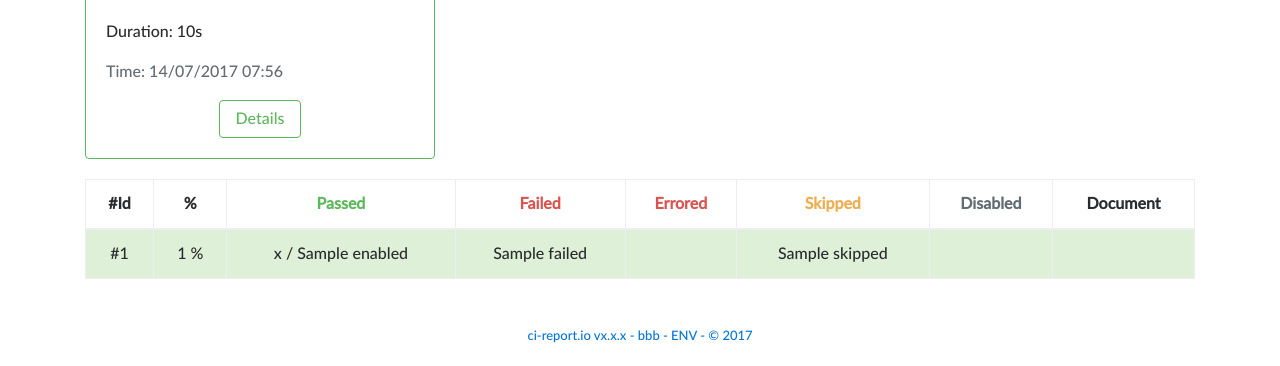
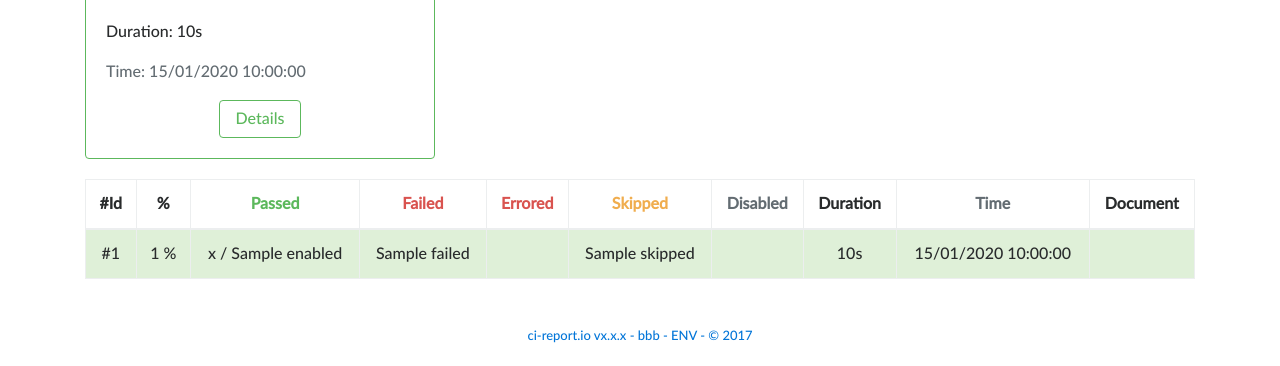
Before and after one commit to jfx/ci-report, a Symfony app: template app/Resources/views/dashboard/index.html.twig in a window 1280 px wide. Shown: the part 445-811 px from the top of the page. Run offline with Twig, Linux system fonts and the light colour scheme; the template is opened without the code that fills it: most values are stand-ins (such as "Sample title", 1, 10 or a date in 2020); some libraries are stand-ins or nearby versions.

Commit message:
Date and time for campaign

```diff
--- a/app/Resources/views/dashboard/index.html.twig
+++ b/app/Resources/views/dashboard/index.html.twig
@@ -30,7 +30,7 @@
                 <p class="card-text text-warning">Skipped tests: {{ lastCampaign.skipped }}</p>
                 <p class="card-text text-muted">Disabled tests: {{ lastCampaign.disabled }}</p>
                 <p class="card-text">Duration: {{ lastCampaign.duration }}s</p>
-                <p class="card-text text-muted">Time: 14/07/2017 07:56</p>
+                <p class="card-text text-muted">Time: {{ lastCampaign.datetimeCampaign|date('d/m/Y H:i:s') }}</p>
                 <div class="text-center">
                 <a href="#" class="btn btn-outline-success">Details</a>
                 </div>
@@ -51,6 +51,8 @@
             <th><span class="text-danger">Errored</span></th>
             <th><span class="text-warning">Skipped</span></th>
             <th><span class="text-muted">Disabled</span></th>
+            <th>Duration</th>
+            <th><span class="text-muted">Time</span></th>
             <th>Document</th>
         </tr>
     </thead>
@@ -64,10 +66,12 @@
             <td>{{ campaign.errored }}</td>
             <td>{{ campaign.skipped }}</td>
             <td>{{ campaign.disabled }}</td>
+            <td>{{ campaign.duration }}s</td>
+            <td>{{ campaign.datetimeCampaign|date('d/m/Y H:i:s') }}</td>
             <td></td>
         </tr>
         {% else %}
-            <tr><td colspan="7">No campaign</td></tr>
+            <tr><td colspan="10">No campaign</td></tr>
         {% endfor %}
     </tbody>
 </table>
```
Also changed, not shown: src/AppBundle/Entity/Campaign.php (+32 -0 lines).
